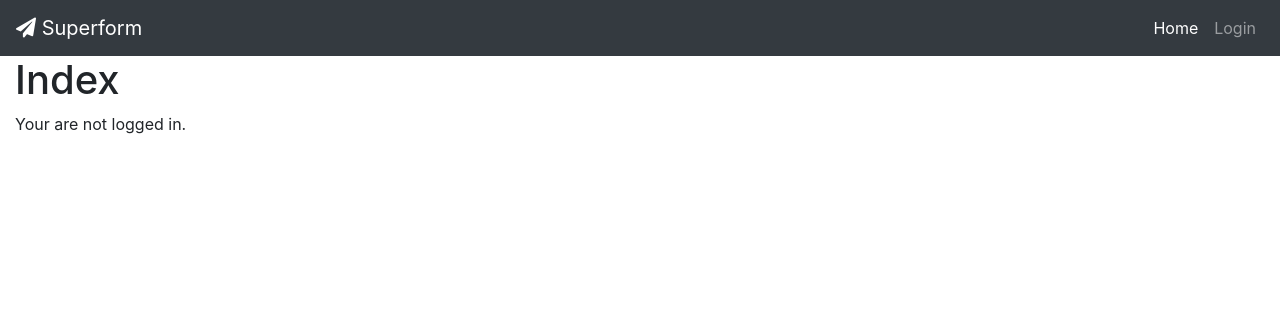
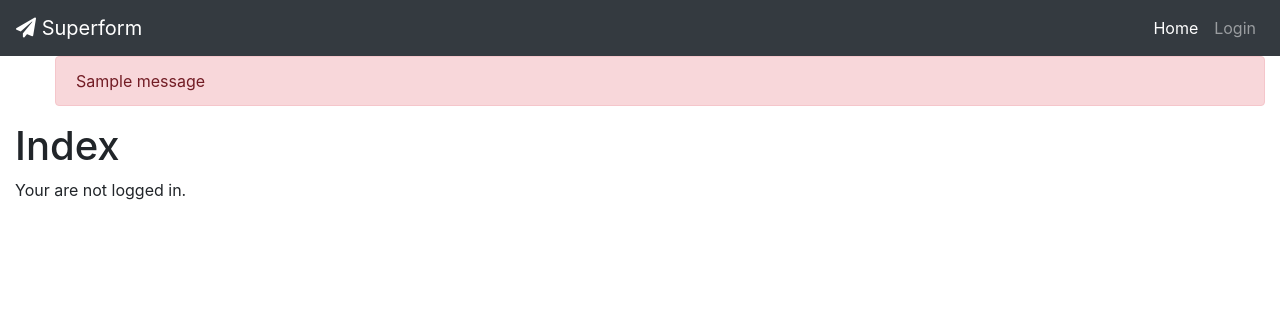
Before and after one commit to mstguillain/LINGI2255-2018-Superform-MS, a Flask app: page / in a window 1280 px wide. Shown: the top 316 px of the page. Run offline with Flask 2, Linux system fonts and the light colour scheme; one stand-in notice (Sample message) is shown; parts of the project's set-up code (start-up, migrations or seed data) failed here and were passed over; some libraries are stand-ins or nearby versions.

Commit message:
little changes

```diff
--- a/superform/superform/templates/layout.html
+++ b/superform/superform/templates/layout.html
@@ -13,6 +13,7 @@
         <title>{% block title %}{% endblock %} - Superform</title>
         {% endblock %}
     </head>
+
     <body>
 
 
@@ -61,8 +62,20 @@
                 </ul>
             </div>
         </nav>
+
         <div class="container-fluid">
-            {% block content %}{% endblock %}
+        {% with messages = get_flashed_messages() %}
+            {% if messages %}
+                <ul class=flashes>
+                {% for message in messages %}
+                    <div class="alert alert-danger" role="alert">
+                        {{ message }}
+                    </div>
+                {% endfor %}
+                </ul>
+            {% endif %}
+        {% endwith %}
+        {% block content %}{% endblock %}
         </div>
 
         <script src="//ajax.googleapis.com/ajax/libs/jquery/1.9.1/jquery.min.js"></script>
--- a/superform/superform/templates/moderate_post.html
+++ b/superform/superform/templates/moderate_post.html
@@ -4,6 +4,10 @@
     <h1>Moderate this publication</h1>
     {% if session.logged_in %}
         <form method="POST" action="">
+        <!--{% if error %}
+            <div class="alert alert-success">{{message}}</div>
+        {% endif %}
+        -->
             <div class="row">
                 <div class="col-md-12">
                     <div class="form-group">
```
Also changed, not shown: superform/superform/plugins/facebook_plugin.py (+16 -6 lines), README.md.
